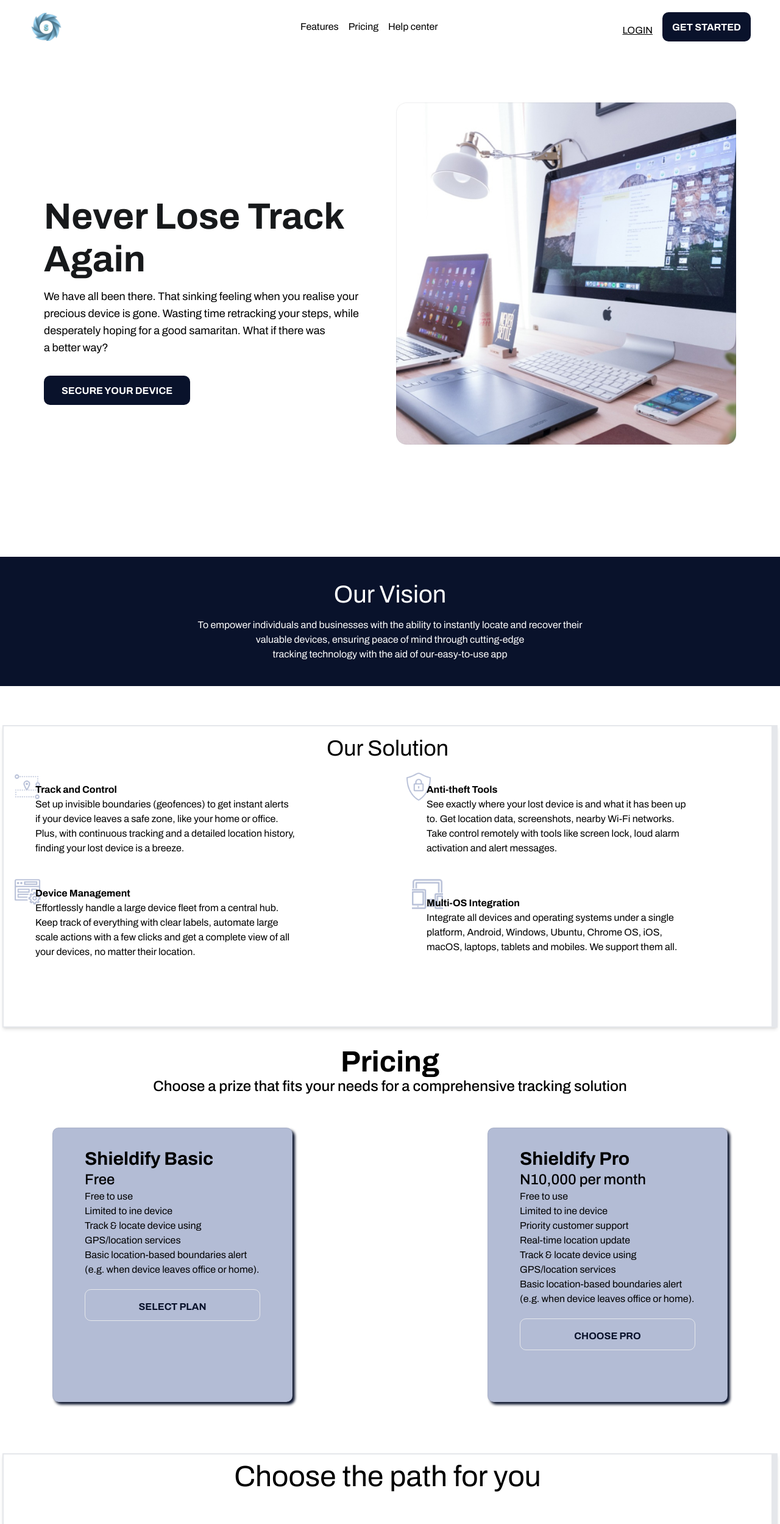
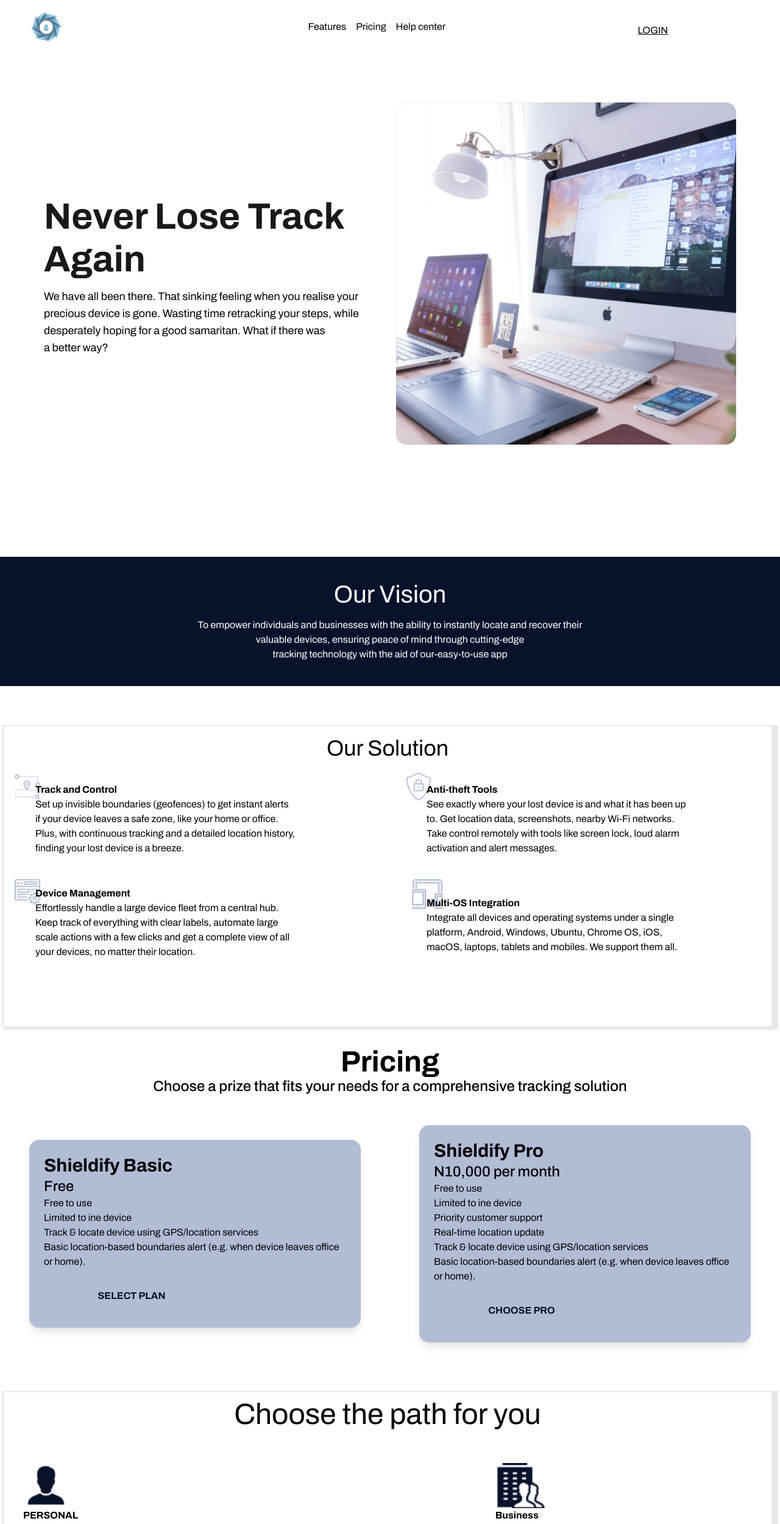
Before and after one commit to Bensteolly/capston-shiedify, a React (Create React App) app: page / in a window 1280 px wide. Shown: the top 2499 px of the page at 61% size. Built offline with nearby package versions, Linux system fonts and the light colour scheme.

Commit message:
tailwind styling for card

```diff
--- a/public/App.css
+++ /dev/null
@@ -1,124 +0,0 @@
-*{
-  font-family: "Archivo", sans-serif;
-}
-
-.footer{
-  color: #FFFFFF !important;
-}
-
-
-.primary-button{
-  background-color: #09122B;
-  color: #FFFFFF;
-  width: 145px;
-  height: 48px;
-  padding: 16px 16px 16px 16px;
-  gap: 10px;
-  border-radius: 10px 10px 10px 10px;
-  opacity: 0px;
-  font-size: 16px;
-  font-weight: 700;
-  line-height: 17.41px;
-  text-align: center;
-}
-
-
-.primary-button2{
-  background-color: #09122B;
-  color: #FFFFFF;
-  width: 240px;
-  height: 48px;
-  padding: 16px 16px 16px 16px;
-  gap: 10px;
-  border-radius: 10px 10px 10px 10px;
-  opacity: 0px;
-  font-size: 16px;
-  font-weight: 700;
-  line-height: 17.41px;
-  text-align: center;
-}
-
-.button-secondary{
-  background-color: none;
-  border-width: 1px;
-  align-items: center;
-  color: #09122B;
-  width: 288px;
-  height: 52px;
-  margin-top: 20px;
-  padding: 16px 16px 16px 16px;
-  border-radius: 10px 10px 10px 10px;
-  font-size: 16px;
-  font-weight: 700;
-  text-align: center;
-  transition: background-color 0.3s ease-in-out;
-}
-
-
-.wrapper{
-  width: 1272px;
-  border-width: 2px;
-  box-shadow:2px 2px 0 #09122B ;
-  padding: 0 44px 0 44px;
-  border-radius: 10px;
-}
-
-.card{
-  box-shadow: 4px 4px 4px 0px #09122B;
-  width: Fixed (1,272px)px;
-  height: Hug (436px)px;
-  padding: 12px 44px 20px 44px;
-  gap: 44px;
-  border-radius: 15px 0px 0px 0px;
-  border: 1px 0px 0px 0px;
-  opacity: 0px;
-  border: 1px solid #4E535B1A
-}
-
-.bullets{
- list-style: square;
-}
-
-
-.card{
-  width: 550px;
-  height: 450px;
-  background-color: #B3BCD5;
-  border-radius: 10px;
-  justify-content: center;
-  padding: 32px 52px 32px 52px;
-  margin: 52px 160px;
-  transition: transform 0.3s ease-in-out;
-}
-
-.card:hover{
-  transform: scale(1.05);
-}
-
-
-@media screen and (max-width: 640px) {
-  .wrapper {
-    width: calc(100% - 20px);
-    padding: 0 20px;
-  }
-
-  .card {
-    width: 90%;
-    max-width: 90%;
-    height: auto;
-    padding: 24px 32px;
-    margin: 24px auto;
-  }
-}
-
-@media screen and (min-width: 641px) and (max-width: 768px) {
-  .wrapper {
-    width: calc(100% - 40px);
-    padding: 0 40px;
-  }
-  .card {
-    width: 90%;
-    max-width: 550px;
-    margin: 32px auto;
-  }
-}
--- a/src/App.css
+++ b/src/App.css
@@ -38,30 +38,6 @@
   text-align: center;
 }
 
-.button-secondary{
-  background-color: none;
-  border-width: 1px;
-  align-items: center;
-  color: #09122B;
-  width: 288px;
-  height: 52px;
-  margin-top: 20px;
-  padding: 16px 16px 16px 16px;
-  border-radius: 10px 10px 10px 10px;
-  font-size: 16px;
-  font-weight: 700;
-  text-align: center;
-  transition: background-color 0.3s ease-in-out;
-}
-
-
-.wrapper{
-  width: 1272px;
-  border-width: 2px;
-  box-shadow:2px 2px 0 #09122B ;
-  padding: 0 44px 0 44px;
-  border-radius: 10px;
-}
 
 .card{
   box-shadow: 4px 4px 4px 0px #09122B;
--- a/src/Components/Herosection.jsx
+++ b/src/Components/Herosection.jsx
@@ -6,13 +6,13 @@
     return (
         <div className="w-full max-w-[1200px] flex flex-col  sm:flex-row justify-between mx-auto px-3 sm:px-6 lg:px-8">
             <div className="max-w-[578px] mt-8 sm:mt-[233px] sm:h-86">
-                <h2 className="font-bold text-6xl leading-[69.63px] text-[#17191B]">Never Lose Track Again</h2>
+                <h2 className="font-bold text-4xl sm:text-6xl sm:leading-[69.63px] text-[#17191B]">Never Lose Track Again</h2>
                 <p className="font-normal text-left text-lg mt-3">We have all been there. That sinking feeling when you realise your <br />
                     precious device is gone. Wasting time retracking your steps, while<br />
                     desperately hoping for a good samaritan. What if there was <br />
                     a better way?
                 </p>
-                <button className="primary-button2 mt-8">SECURE YOUR DEVICE</button>
+                <button className="text-white bg-[#09122B] w-full max-w-[240px] h-12 rounded-lg p-6 text-base text-center leading-4 font-bold opacity-0  mt-8">SECURE YOUR DEVICE</button>
             </div>
             <div className="w-full sm:w-[646px] h-full mb-8 sm:mb-[120px] mt-8 sm:mt-[80px]">
                 <img src={Heroimage} alt="workstation" className="w-full h-auto" />
--- a/src/Components/Home.jsx
+++ b/src/Components/Home.jsx
@@ -34,7 +34,8 @@
           </ul>
           <div className="flex items-center gap-4">
             <Link to="../Pages/LoginForm.js">
-              <button className="primary-button" onClick={userSignOut}>LOG OUT</button>
+              <button className="text-white bg-[#09122B] w-full max-w-[145px] h-12 rounded-lg p-6 text-base text-center leading-4 font-bold opacity-0"
+              onClick={userSignOut}>LOG OUT</button>
             </Link>
 
           </div>
--- a/src/Components/Navbar.jsx
+++ b/src/Components/Navbar.jsx
@@ -20,7 +20,7 @@
           <Link to="../Pages/LoginForm.js">
             <h2 className="text-center mt-3 underline">LOGIN</h2>
           </Link>
-          <button className="primary-button">GET STARTED</button>
+          <button className="w-full max-w-[120px] h-full max-h-[48px] bg-[#09122B] text-white rounded-lg p-6 text-base gap-2 font-bold text-center sm:leading-4  opacity-0">GET STARTED</button>
         </div>
       </div>
 
--- a/src/Components/Pricing.jsx
+++ b/src/Components/Pricing.jsx
@@ -25,7 +25,7 @@
           </div>
           <div className="flex flex-col md:flex-row justify-center items-center">
             {prizes.map((prize) => (
-              <div key={prize.index} className="card mx-4 md:mx-8 lg:mx-12 my-4 md:my-8 lg:my-12 shadow-lg p-6 rounded-2xl">
+              <div key={prize.index} className="w-full max-w-[1272px] h-full max-h-[436px] bg-[#B3BCD5] justify-center m mx-4 md:mx-8 lg:mx-12 my-4 md:my-8 lg:my-12 shadow-lg p-6 rounded-2xl transition-transform ease-in-out duration-300 hover:scale-105">
                 <h2 className="font-bold text-xl md:text-2xl lg:text-3xl">{prize.title}</h2>
                 <p className="font-medium text-lg md:text-xl lg:text-2xl">{prize.amount}</p>
                 <ul className="text-left">
@@ -33,7 +33,7 @@
                     <li key={index}>{feature}</li>
                   ))}
                 </ul>
-                <button className="button-secondary hover:bg-slate-900 mt-4 hover:text-white">{prize.plan}</button>
+                <button className="bg-none rounded-sm text-[#09122B] w-full max-w-[288px] h-13 p-4 font-bold text-center transistion ease-in-out duration-300 hover:bg-slate-900 mt-4 hover:text-white">{prize.plan}</button>
               </div>
             ))}
           </div>
--- a/src/Components/Signup.jsx
+++ b/src/Components/Signup.jsx
@@ -88,7 +88,7 @@
 
                             />
                         </div>
-                        <button type="submit" className="primary-button my-6 mx-[150px] [60px] text-3xl pt-8" >SIGN UP</button>
+                        <button type="submit" className="text-white bg-[#09122B] w-full max-w-[145px] h-12 rounded-lg p-6 text-base text-center leading-4 font-bold opacity-0 my-6 mx-[150px] sm:text-3xl pt-8" >SIGN UP</button>
                     </form>
                     <p className='text-center pb-6 sm:mb-4'>Already have an account,
                         <Link to="../Pages/LoginForm.js"><span className='cursor-pointer'>Login!</span>
--- a/src/Pages/LoginForm.js
+++ b/src/Pages/LoginForm.js
@@ -69,8 +69,8 @@
               />
             </div>
             <p className='text-right mx-10 cursor-pointer' onClick="submit">Forgot Password</p>
-            {error && <p style={{ color: 'red', paddingLeft: '150px', paddingTop: '40px' }}>{error}</p>}
-            <button type="submit" className="primary-button my-6 mx-[150px] [60px] text-3xl pt-8" >LOGIN</button>
+            {error && <p style={{ color: 'red', paddingLeft: '150px', paddingTop: '40px' }}>{"Invalid useremail or password"}</p>}
+            <button type="submit" className="text-white bg-[#09122B] w-full max-w-[145px] h-12 rounded-lg p-6 text-base text-center leading-4 font-bold opacity-0 my-6 mx-[150px] sm:text-3xl pt-8" >LOGIN</button>
           </form>
           <p className='text-center pb-6 sm:mb-4'>Don't have an account,<Link to="/sign-up"><span className='cursor-pointer'>Sign up!</span>
           </Link> </p>
```
